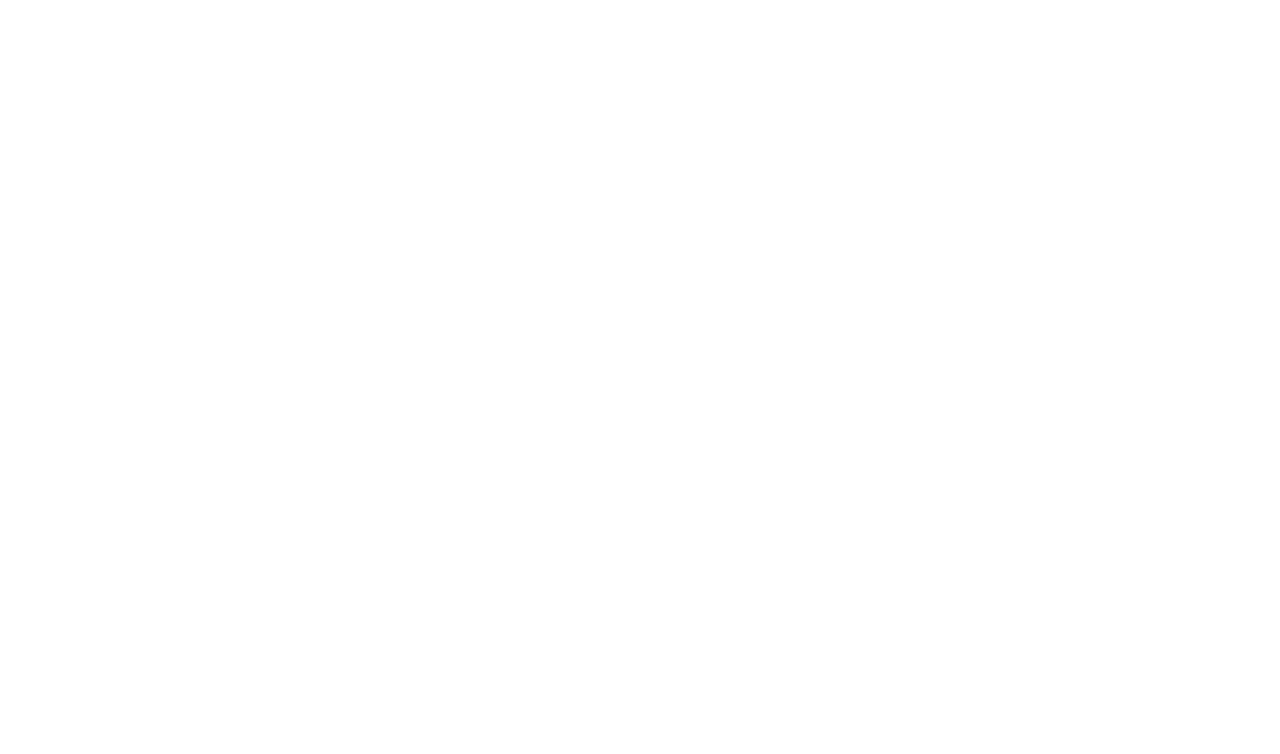
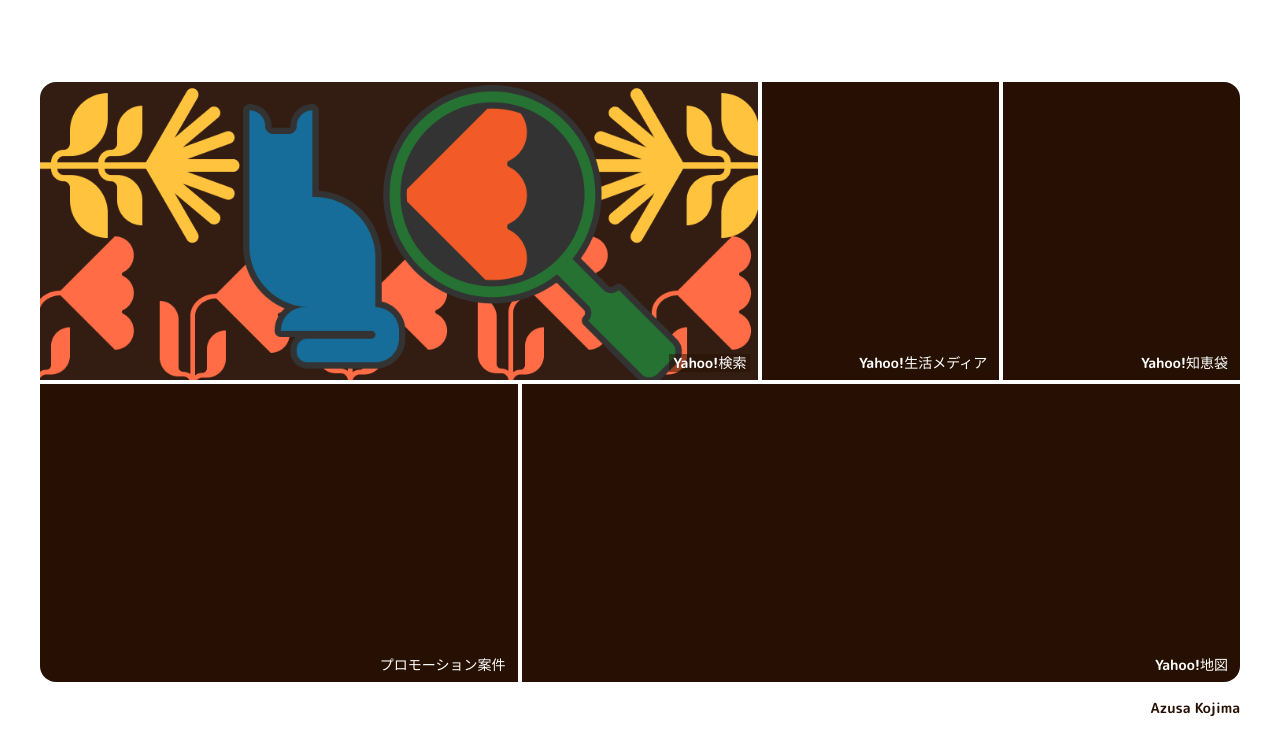
Before and after one commit to Eightzees/portfolio, a React (Vite) app: page / in a window 1280 px wide. Before the commit this address had no page. Shown: the top 754 px of the page. Built offline with nearby package versions, Linux system fonts and the light colour scheme.

Commit message:
switched routing to hashrouter

```diff
--- a/package.json
+++ b/package.json
@@ -6,7 +6,7 @@
   "homepage": "https://eightzees.github.io/portfolio/",
   "scripts": {
     "dev": "vite",
-    "build": "vite build && cp -r dist docs && cp build/index.html build/404.html",
+    "build": "vite build && cp -r dist docs",
     "lint": "eslint .",
     "rebuild": "vite build && rm -R docs && cp -r dist docs",
     "deploy": "npm run build && main -d dist",
--- a/src/App.tsx
+++ b/src/App.tsx
@@ -1,7 +1,7 @@
 // import { useState } from "react";
 // import reactLogo from "./assets/react.svg";
 // import viteLogo from "/vite.svg";
-import { BrowserRouter, Route, Routes } from "react-router-dom";
+import { HashRouter, Route, Routes } from "react-router-dom";
 import Top from "./features/Top/Top";
 import Map from "./features/Map/Map";
 import Search from "./features/Search/Search";
@@ -11,13 +11,13 @@ import { REPOSITORY_NAME } from "./constants";
 
 const App = () => {
   return (
-    <BrowserRouter>
+    <HashRouter>
       <Routes>
-        <Route path={`${REPOSITORY_NAME}/`} element={<Top />} />
-        <Route path={`${REPOSITORY_NAME}/search`} element={<Search />} />
+        <Route path={"/"} element={<Top />} />
+        <Route path={"/search"} element={<Search />} />
         <Route path={`${REPOSITORY_NAME}/map`} element={<Map />} />
       </Routes>
-    </BrowserRouter>
+    </HashRouter>
   );
 };
 
--- a/src/features/Top/Top.tsx
+++ b/src/features/Top/Top.tsx
@@ -18,7 +18,7 @@ const Top = () => {
     <div className="Top">
       <ul className="Top__list">
         <li className="Top__listItem Top__listItem--search">
-          <a href={`${REPOSITORY_NAME}/search`}>
+          <a href={"#search"}>
             <span>Yahoo!検索</span>
           </a>
         </li>
```
